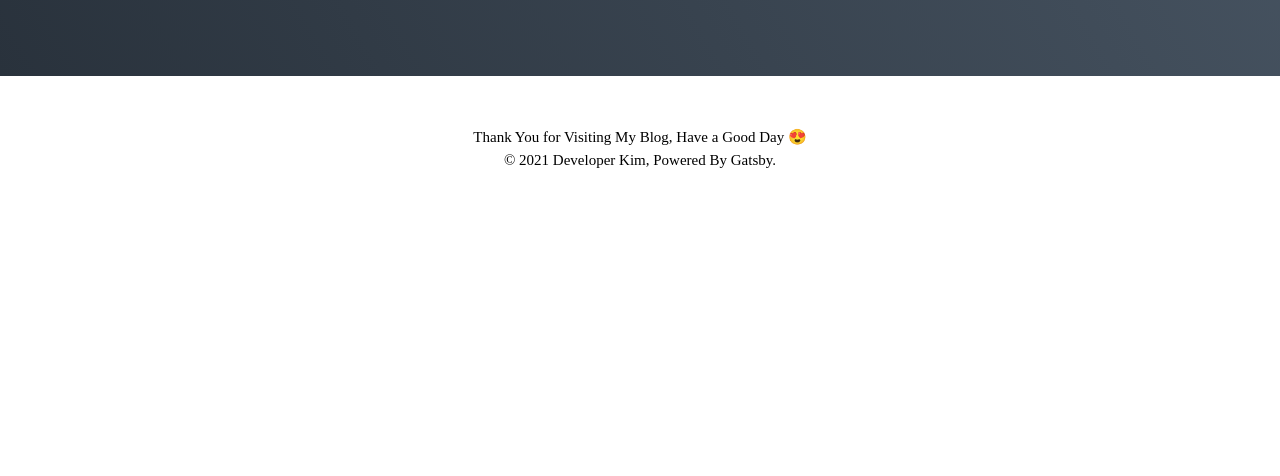
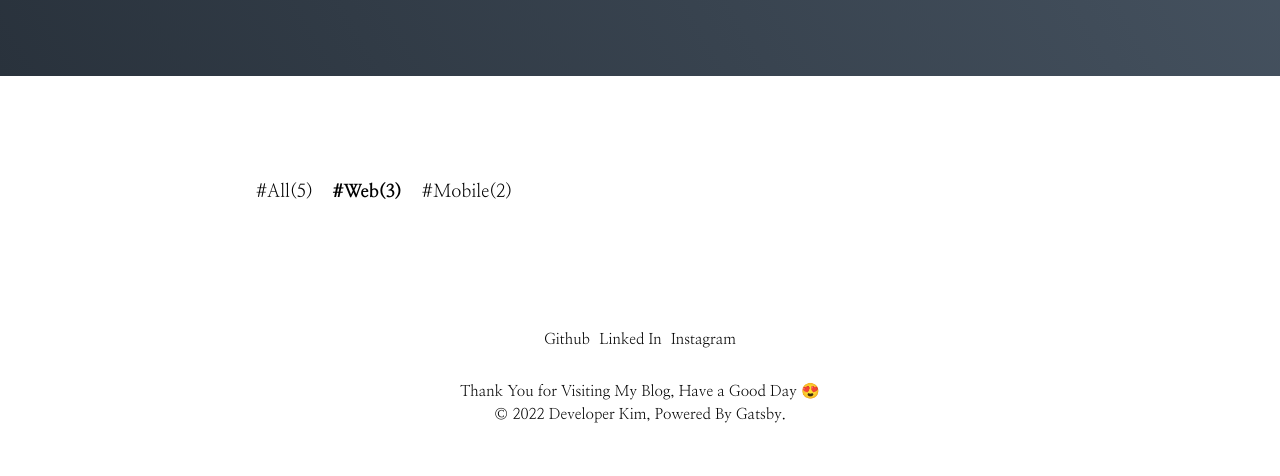
Before and after one commit to hurima90-kim/Dev-Blog, a Gatsby site: page / in a window 1280 px wide. Shown: the part 324-800 px from the top of the page. Built offline with nearby package versions, Linux system fonts and the light colour scheme; Gatsby itself is replaced by a stand-in of ours.

Commit message:
feat: create category list component

```diff
--- a/src/components/Common/Footer.tsx
+++ b/src/components/Common/Footer.tsx
@@ -1,5 +1,6 @@
 import React, { FunctionComponent } from 'react'
 import styled from '@emotion/styled'
+import { Link } from 'gatsby'
 
 const FooterWrapper = styled.div`
   display: grid;
@@ -11,11 +12,24 @@ const FooterWrapper = styled.div`
   line-height: 1.5;
 `
 
+const IconWrapper = styled.span`
+  display: flex;
+  justify-content: space-between;
+  align-items: center;
+  width: 15%;
+  margin-bottom: 30px;
+`
+
 const Footer: FunctionComponent = function () {
   return (
     <FooterWrapper>
+      <IconWrapper>
+        <Link to="https://www.github.com">Github</Link>
+        <Link to="/">Linked In</Link>
+        <Link to="/">Instagram</Link>
+      </IconWrapper>
       Thank You for Visiting My Blog, Have a Good Day 😍
-      <br />© 2021 Developer Kim, Powered By Gatsby.
+      <br />© 2022 Developer Kim, Powered By Gatsby.
     </FooterWrapper>
   )
 }
--- a/src/components/Common/GlobalStyle.tsx
+++ b/src/components/Common/GlobalStyle.tsx
@@ -8,7 +8,7 @@ const defaultStyle = css`
     padding: 0;
     margin: 0;
     box-sizing: border-box;
-    font-family: 'Nanum Myeonjo', serif;
+    font-family: 'Nanum Myeongjo', serif;
   }
 
   html,
--- a/src/components/Main/CategoryList.tsx
+++ b/src/components/Main/CategoryList.tsx
@@ -0,0 +1,69 @@
+import React, { FunctionComponent } from 'react'
+import styled from '@emotion/styled'
+import { Link } from 'gatsby'
+
+// CategoryItem 컴포넌트에서 사용할 props
+type CategoryItemProps = {
+  active: boolean
+}
+
+// Link 컴포넌트에 전달해주기 위한 props
+// active 속성이 존재하지만 중복, CategoryItem 컴포넌트에서는 그 외의 props가 사용되지 않으므로 분리
+type GatsbyLinkProps = {
+  children: React.ReactNode
+  className?: string
+  to: string
+} & CategoryItemProps
+
+export type CategoryListProps = {
+  selectedCategory: string
+  categoryList: {
+    [key: string]: number
+    // property name: string, property value: number를 나타내는 타입 표기 방법
+  }
+}
+
+const CategoryListWrpper = styled.div`
+  display: flex;
+  flex-wrap: wrap;
+  width: 768px;
+  margin: 100px auto 0;
+`
+
+// eslint-disable-next-line @typescript-eslint/no-unused-vars
+const CategoryItem = styled(({ active, ...props }: GatsbyLinkProps) => (
+  <Link {...props} />
+))<CategoryItemProps>`
+  margin-right: 20px;
+  padding: 5px 0;
+  font-size: 18px;
+  font-weight: ${({ active }) => (active ? '800' : '400')};
+  cursor: pointer;
+
+  &:last-of-type {
+    margin-right: 0;
+  }
+`
+
+const CategoryList: FunctionComponent<CategoryListProps> = function ({
+  selectedCategory,
+  categoryList,
+}) {
+  return (
+    <CategoryListWrpper>
+      {/* Object.prototype.entries 메서드는 객체의 열거 가능한 속성들을 [key, value]쌍의 값들을 가진 배열을 반환 */}
+      {Object.entries(categoryList).map(([name, count]) => (
+        <CategoryItem
+          to={`/?category=${name}`}
+          active={name === selectedCategory}
+          // active props가 boolean 형태라 콘솔에러 발생, 문자열 형태의 변경이 아닌 styled-component에서 props로 받아서 처리
+          key={name}
+        >
+          #{name}({count})
+        </CategoryItem>
+      ))}
+    </CategoryListWrpper>
+  )
+}
+
+export default CategoryList
--- a/src/pages/index.tsx
+++ b/src/pages/index.tsx
@@ -3,11 +3,18 @@ import styled from '@emotion/styled'
 import GlobalStyle from 'components/Common/GlobalStyle'
 import Introduction from 'components/Main/Introduction'
 import Footer from 'components/Common/Footer'
+import CategoryList from 'components/Main/CategoryList'
+
+const CATEGORY_LIST = {
+  All: 5,
+  Web: 3,
+  Mobile: 2,
+}
 
 const Container = styled.div`
   display: flex;
   flex-direction: column;
-  height: 100%;
+  height: 100vh;
 `
 
 const IndexPage: FunctionComponent = function () {
@@ -15,6 +22,7 @@ const IndexPage: FunctionComponent = function () {
     <Container>
       <GlobalStyle />
       <Introduction />
+      <CategoryList selectedCategory="Web" categoryList={CATEGORY_LIST} />
       <Footer />
     </Container>
   )
```
